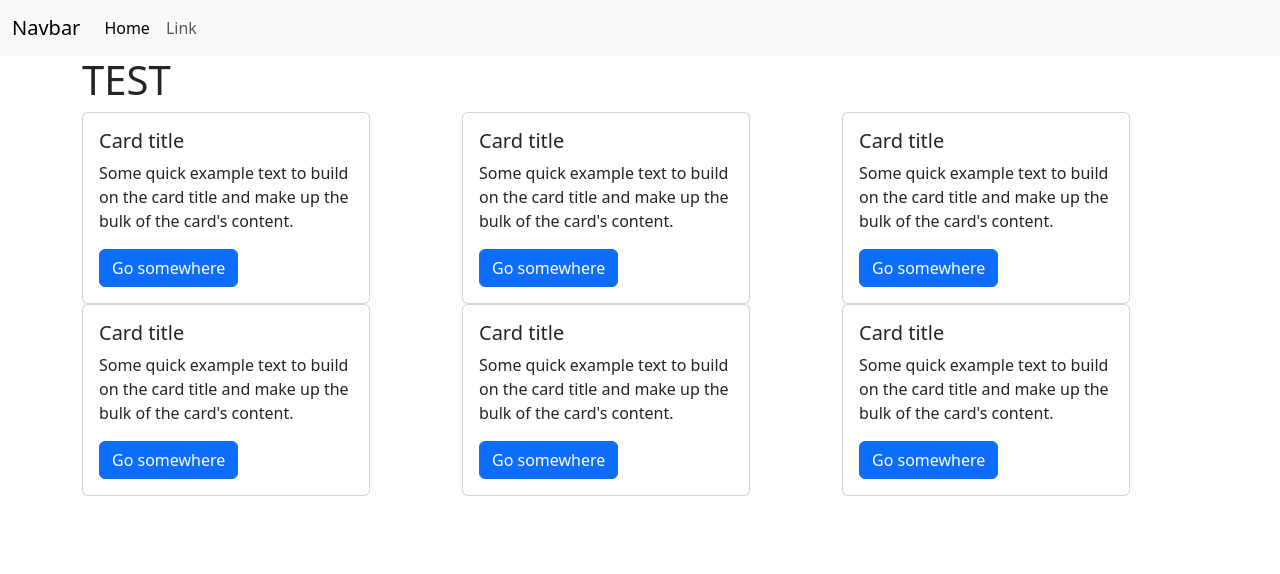
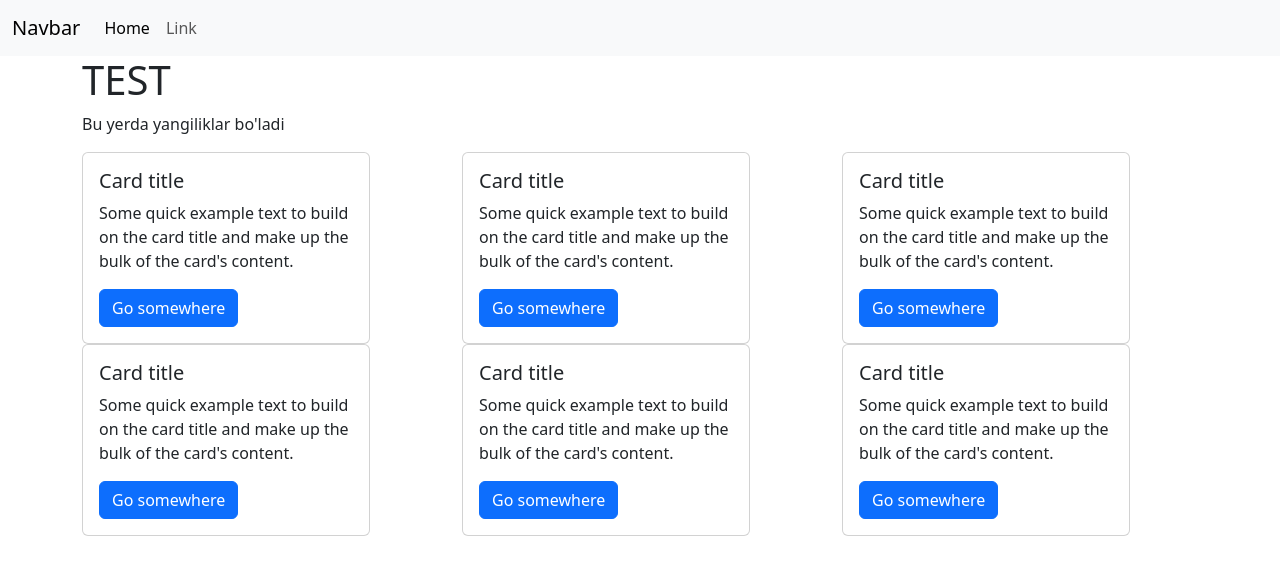
Before and after one commit to cyberareauzb/26guruh, a plain HTML site: page index.html in a window 1280 px wide. Drawn offline with nearby package versions, Linux system fonts and the light colour scheme.

Commit message:
Saralvhaga p bilan izoh qo'shildi

```diff
--- a/index.html
+++ b/index.html
@@ -35,6 +35,7 @@
 
     <div class="container">
         <h1>TEST</h1>
+        <p>Bu yerda yangiliklar bo'ladi</p>
 
         <div class="row">
             <div class="col">
```
